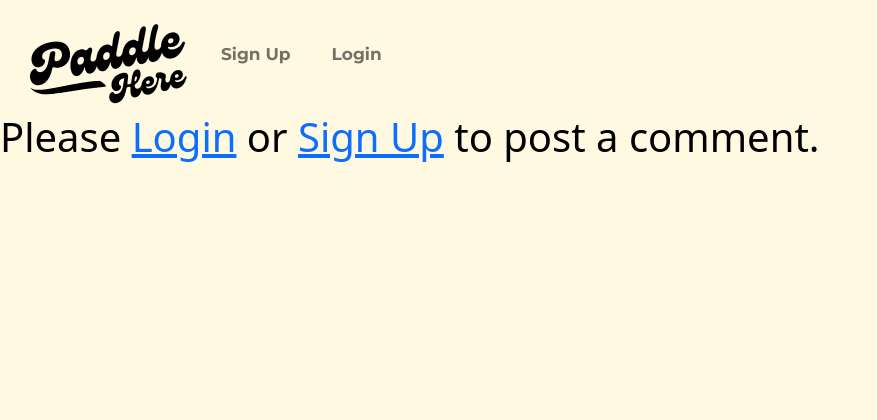
After one commit to Taylor-Carr/Paddle-HERE, a Django app: page /blog/blog/1/comment/ in a window 1280 px wide. The commit adds this page. Shown: the top 420 px of the page, without its empty margins (0-877 px from the left). Run offline with Django 4.2, Linux system fonts and the light colour scheme; tables that the repository leaves empty hold one stand-in row (values such as "Sample post").

Commit message:
adjusted post model for comment likes, added url path to add comment html

```diff
--- a/blog/forms.py
+++ b/blog/forms.py
@@ -1,5 +1,5 @@
 from django import forms
-from .models import Post
+from .models import Post, Comment
 
 countries = [('England', 'England'), ('Scotland', 'Scotland'), ('Wales', 'Wales'), ('Northern Ireland', 'Northern Ireland'),]
 
@@ -15,3 +15,13 @@ class PostForm(forms.ModelForm):
            'category': forms.Select(attrs={'class': 'form-control'}, choices = countries,),
            'body': forms.Textarea(attrs={'class': 'add-post' }),
         }
+
+
+class CommentForm(forms.ModelForm):
+    class Meta:
+        model = Comment
+        fields = ('name', 'body')
+        widgets = {
+           'name': forms.TextInput(attrs={'class': 'add-post' }),
+           'body': forms.Textarea(attrs={'class': 'add-post' }),
+        }
--- a/blog/models.py
+++ b/blog/models.py
@@ -29,6 +29,12 @@ class Post(models.Model):
     def total_likes(self):
         return self.likes.count()
 
+    def total_comment_likes(self):
+        total_likes = 0
+        for comment in self.comments.all():
+            total_likes += comment.likes.count()
+        return total_likes
+
     def __str__(self):
         return self.title + ' ¦ ' + str(self.author)
 
--- /dev/null
+++ b/blog/templates/add_comment.html
@@ -0,0 +1,22 @@
+{% extends 'base.html' %}
+
+{% block content %}
+
+{% if user.is_authenticated %}
+
+<div class="container add-post-form">
+<h1>Add Comment</h1>
+<form method="POST" class="add-post" id="addpost_form">
+    {% csrf_token %}
+    {{ form.as_p }}
+    <button type="submit">Create post</button>
+</form>
+</div>
+
+{% else %}
+
+<h1>Please <a href="{% url 'login' %}">Login</a> or <a href="{% url 'register' %}">Sign Up</a> to post a comment.</h1>
+
+{% endif %}
+
+{% endblock %}
--- a/blog/urls.py
+++ b/blog/urls.py
@@ -1,5 +1,5 @@
 from django.urls import path
-from .views import HomeView, BlogDetailView, AddPostView, UpdatePostView, DeletePostView, LikeView
+from .views import HomeView, BlogDetailView, AddPostView, UpdatePostView, DeletePostView, LikeView, AddCommentView, LikeCommentView
 
 urlpatterns = [
     path('', HomeView.as_view(), name="home"),
@@ -7,5 +7,7 @@ urlpatterns = [
     path('add_post/', AddPostView.as_view(), name="add_post"),
     path('blog/edit/<int:pk>', UpdatePostView.as_view(), name="update_post"),
     path('blog/edit/<int:pk>/remove', DeletePostView.as_view(), name="delete_post"),
-    path('like/<int:pk>', LikeView, name='like_post'),
+    path('like/<int:pk>', LikeView, name="like_post"),
+    path('blog/<int:pk>/comment/', AddCommentView.as_view(), name="add_comment"),
+    path('blog/like/<int:comment_pk>/', LikeCommentView, name="like_comment"),
 ]
--- a/blog/views.py
+++ b/blog/views.py
@@ -1,7 +1,7 @@
 from django.shortcuts import render, get_object_or_404
 from django.views.generic import ListView, DetailView, CreateView, UpdateView, DeleteView
-from .models import Post
-from .forms import PostForm
+from .models import Post, Comment, Category
+from .forms import PostForm, CommentForm
 from django.urls import reverse_lazy, reverse
 from django.http import HttpResponseRedirect
 
@@ -11,6 +11,11 @@ def LikeView(request, pk):
     post = get_object_or_404(Post, id=request.POST.get('post_id'))
     post.likes.add(request.user)
     return HttpResponseRedirect(reverse('blog_details', args=[str(pk)]))
+
+def LikeCommentView(request, pk):
+    comment = get_object_or_404(Comment, id=pk)
+    comment.likes.add(request.user)
+    return HttpResponseRedirect(reverse('blog_details', args=[str(comment.post.pk)]))
 
 
 class HomeView(ListView):
@@ -48,3 +53,32 @@ class DeletePostView(DeleteView):
     model = Post
     template_name = 'delete_post.html'
     success_url = reverse_lazy('home')
+
+class AddCommentView(CreateView):
+    model = Comment
+    form_class = CommentForm
+    template_name = 'add_comment.html'
+    success_url = reverse_lazy('home')
+
+    #def form_valid(self, form):
+        #form.instance.post_id = self.kwargs['pk']
+        #return super().form_valid(form)
+
+    #def get_context_data(self, *args, **kwargs):
+        #context = super().get_context_data(*args, **kwargs)
+        #stuff = get_object_or_404(Post, id=self.kwargs['pk'])
+        #total_comment_likes = stuff.total_comment_likes()
+        #context["total_comment_likes"] = total_comment_likes
+        #return context
+
+    def form_valid(self, form):
+        post = get_object_or_404(Post, pk=self.kwargs['pk'])
+        form.instance.post = post
+        return super().form_valid(form)
+
+    def get_context_data(self, **kwargs):
+        context = super().get_context_data(**kwargs)
+        post = get_object_or_404(Post, pk=self.kwargs['pk'])
+        total_comment_likes = post.total_comment_likes()
+        context["total_comment_likes"] = total_comment_likes
+        return context
```
Also changed, not shown: blog/templates/blog_details.html (+29 -5 lines).
